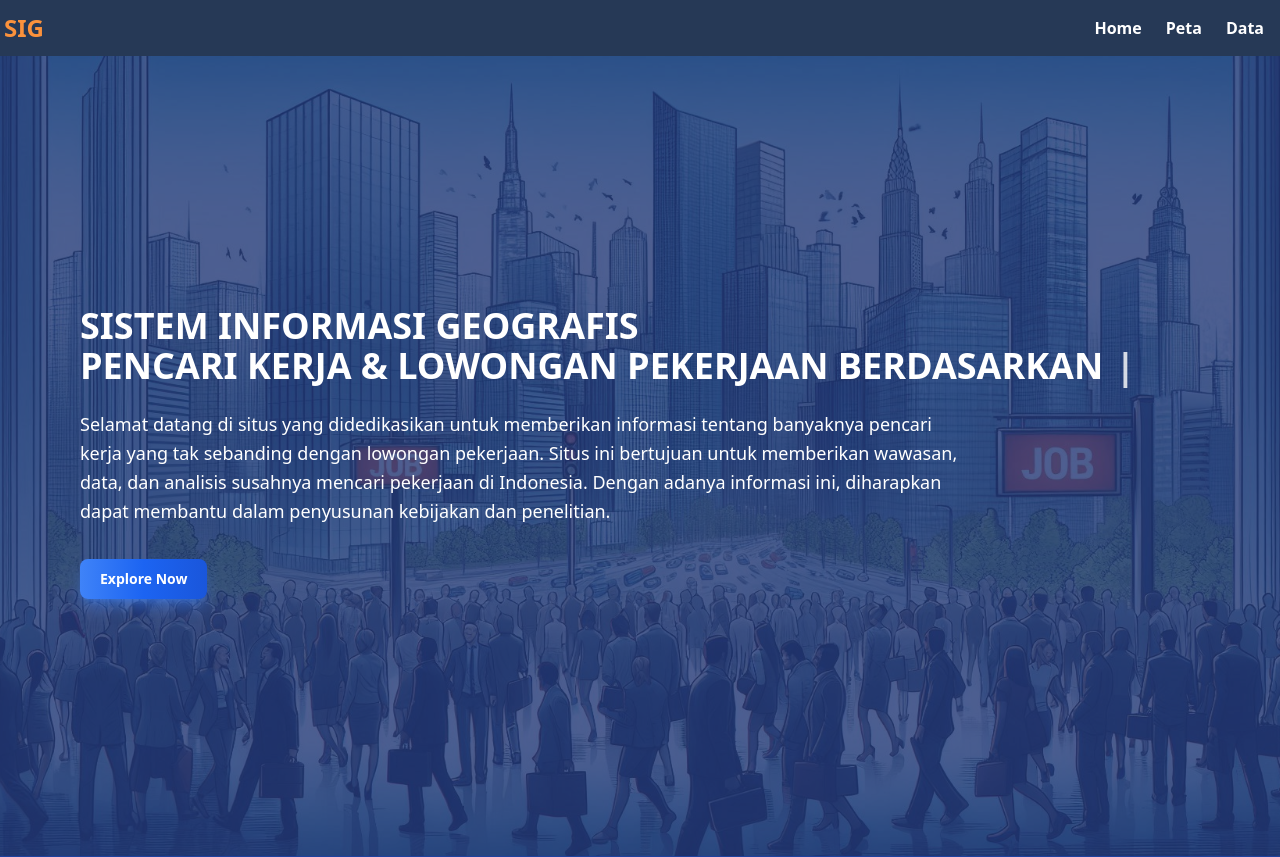
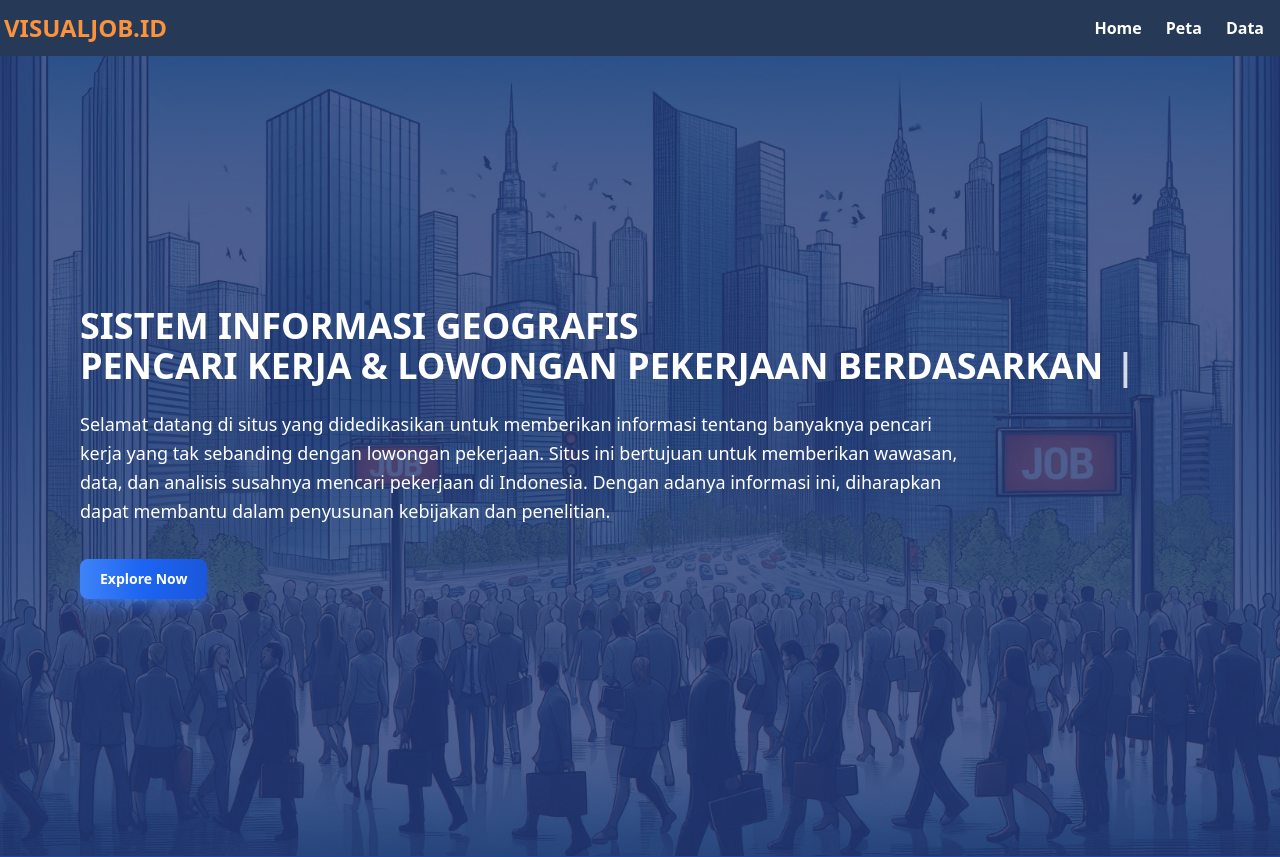
Before and after one commit to dafiibra/skripsi-frontend, a React (Vite) app: page / in a window 1280 px wide. Shown: the top 857 px of the page. Built offline with nearby package versions, Linux system fonts and the light colour scheme; a web font is replaced by a local one.

Commit message:
ganti nama navbar

```diff
--- a/src/components/navbar.jsx
+++ b/src/components/navbar.jsx
@@ -18,7 +18,7 @@ const Navbar = () => {
         <div className="container mx-auto flex justify-between items-center px-1">
           <div>
           <Link to="/" className=" text-2xl font-bold uppercase text-secondary hover:text-white transition duration-300">
-            SIG
+            VisualJob.ID
           </Link>
           </div>
 
```
